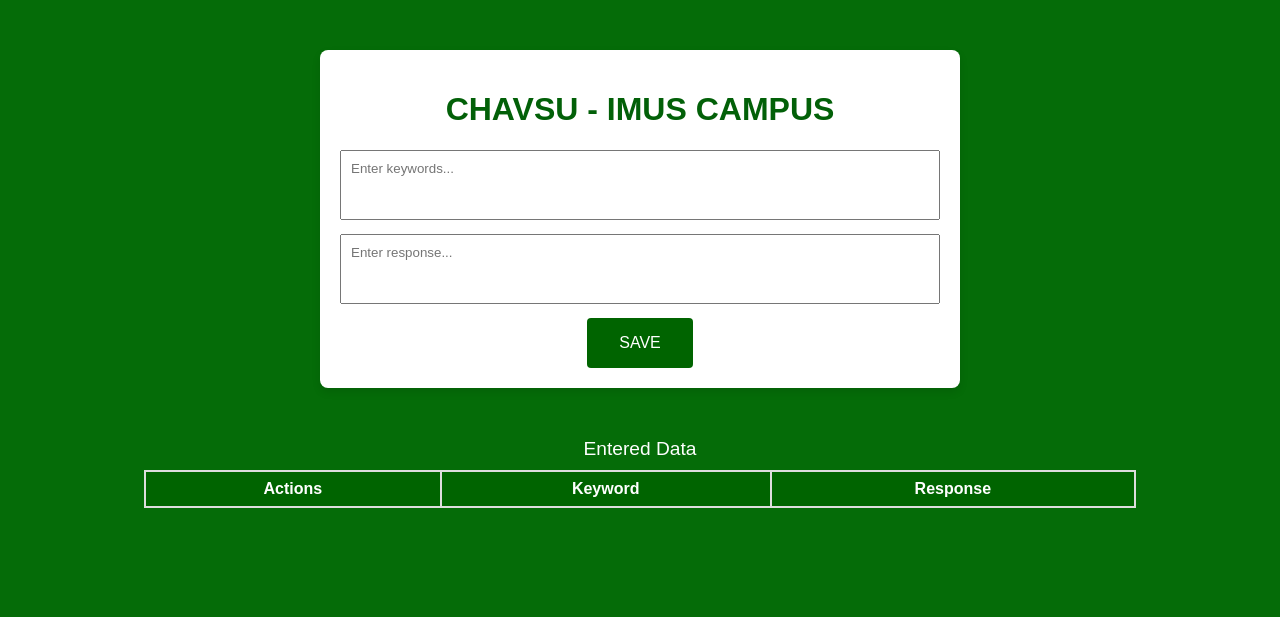
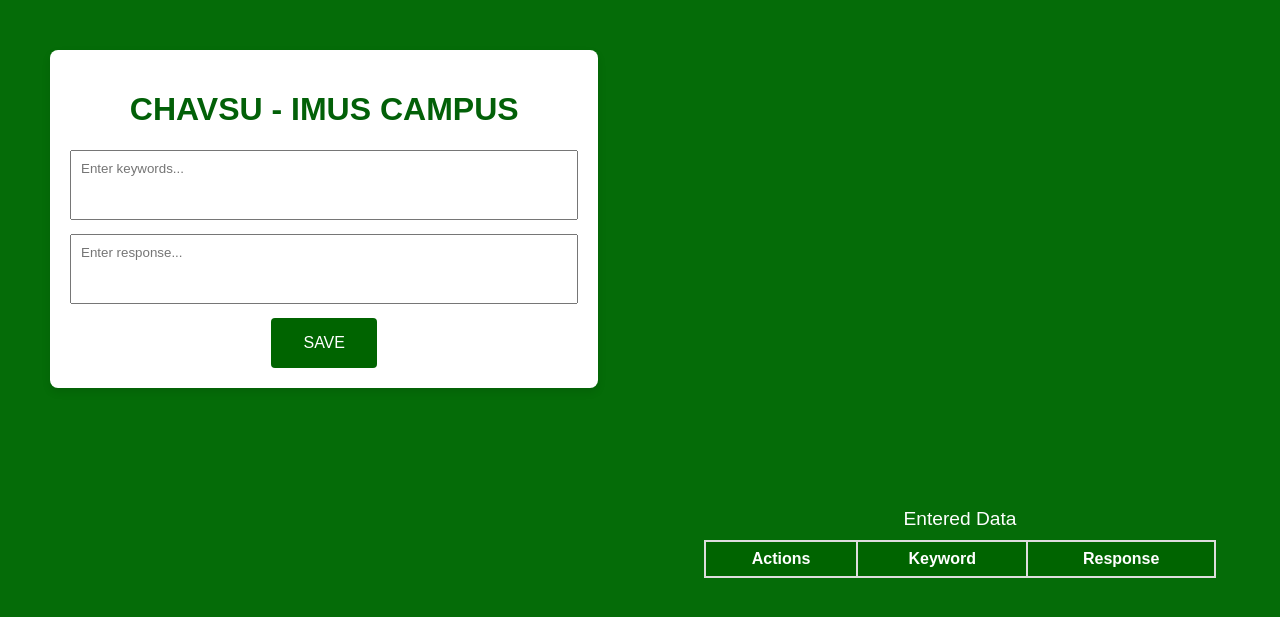
Before and after one commit to svetdio/chavsu, a PHP site: page /chavsu.php in a window 1280 px wide. Shown: the top 617 px of the page. Run offline with PHP 8.4, Linux system fonts and the light colour scheme; data that the repository does not hold is empty.

Commit message:
adjusted text are and table position

```diff
--- a/datafeeder/css/styles.css
+++ b/datafeeder/css/styles.css
@@ -8,12 +8,13 @@ body {
 
   .container {
     max-width: 600px;
-    margin: 50px auto; /* Adjusted margin to push the container to the left */
+    margin: 50px; /* Adjusted margin to push the container to the left */
     padding: 20px;
     background-color: #ffffff; /* White container background color */
     border-radius: 8px;
     box-shadow: 0 4px 8px rgba(0, 0, 0, 0.1);
     text-align: center;
+    float: left;
   }
 
   h1 {
@@ -58,9 +59,10 @@ body {
   }
 
   .table-container {
-    flex: 1; /* Take remaining space in the row */
-    margin: 50px 20px auto; /* Adjusted margin to push the container to the right */
-  }
+    float: right;
+    width: 50%; /* Adjust the width as needed */
+    margin-top: 50px; /* Adjust the margin as needed */
+}
 
   table {
     width: 100%;
```
